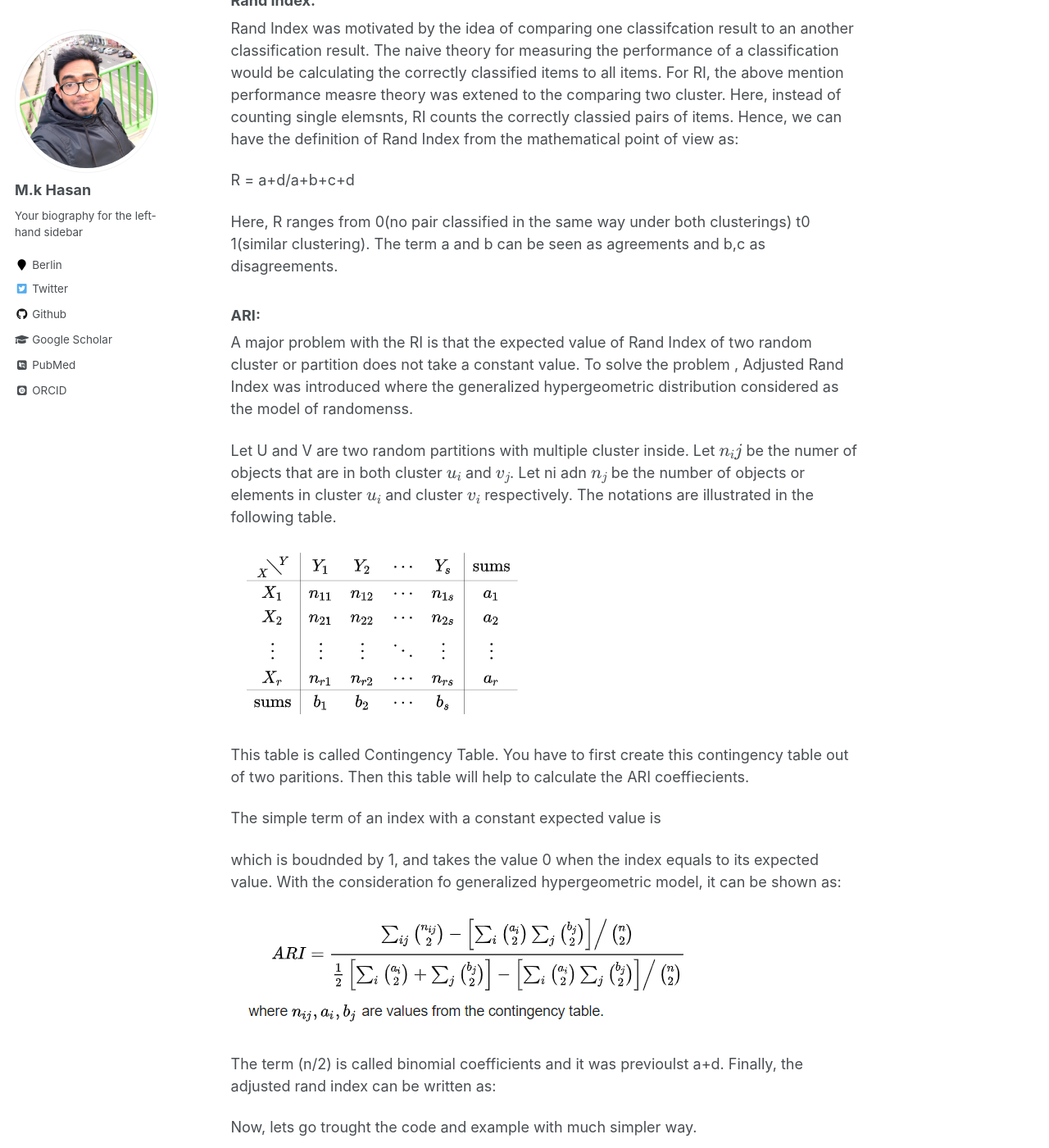
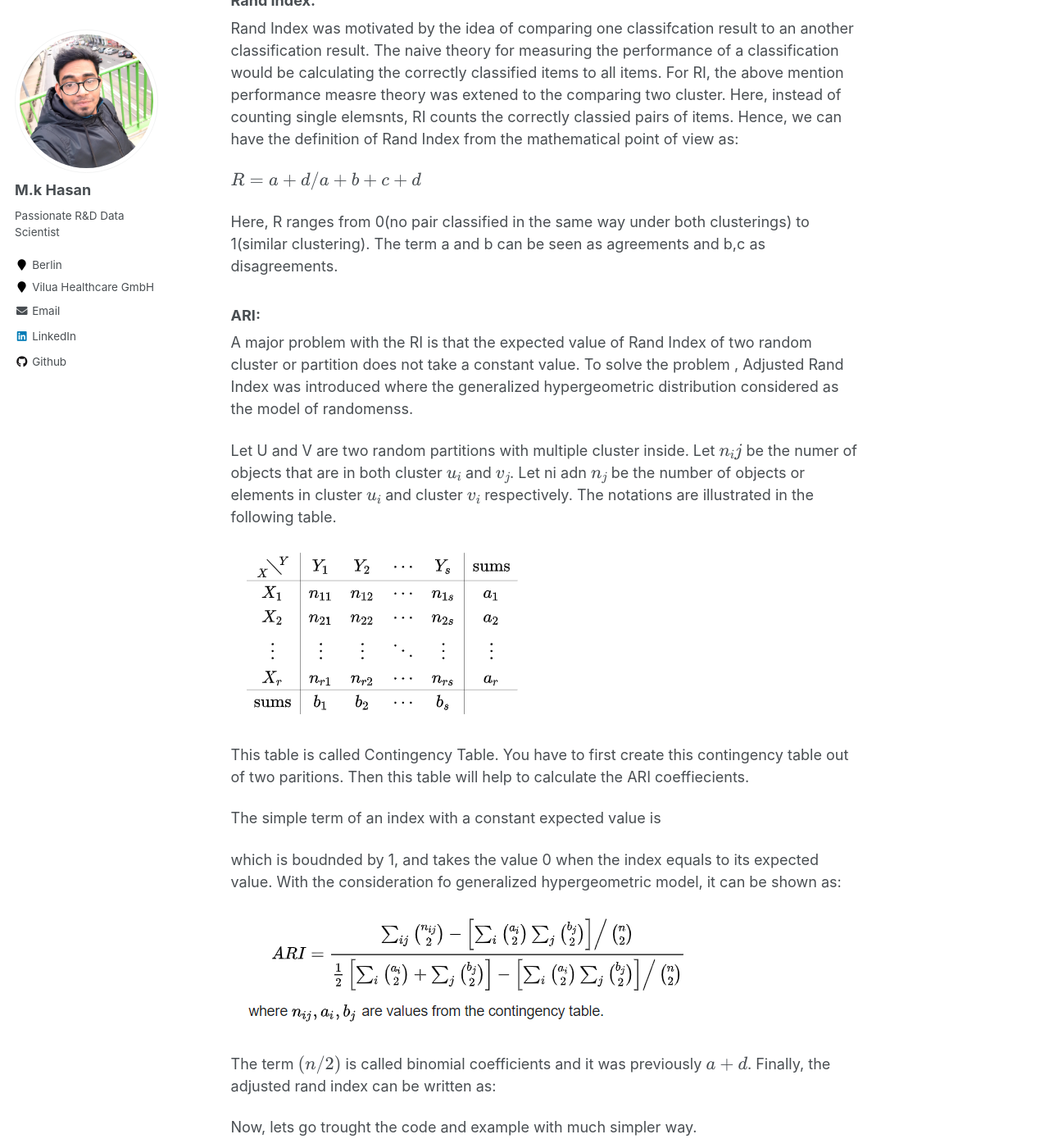
Before and after one commit to mk-hasan/mk-hasan.github.io, a Jekyll site: the page built from _posts/2020-07-7-AdjustedRandIndex.md, in a window 1280 px wide and 1400 px high, scrolled down 944 px. Shown: the whole window at 82% size. Built offline with Jekyll 4.4.1, drawn with Linux system fonts in a browser that asks for light colours; some web fonts are replaced; formulas are drawn with MathJax 3.

Commit message:
menu changes

```diff
--- a/_config.yml
+++ b/_config.yml
@@ -82,12 +82,12 @@ analytics:
 author:
   name             : "M.k Hasan"
   avatar           : "pp.jpg"
-  bio              : "Your biography for the left-hand sidebar"
+  bio              : "Passionate R&D Data Scientist"
   location         : "Berlin"
-  employer         :
-  pubmed           : "https://www.ncbi.nlm.nih.gov/pubmed/?term=john+snow"
-  googlescholar    : "http://yourfullgooglescholarurl.com"
-  email            :
+  employer         : "Vilua Healthcare GmbH"
+  pubmed           :
+  googlescholar    :
+  email            : "hasan.alive@gmail.com"
   researchgate     :  # example: "https://www.researchgate.net/profile/yourprofile"
   uri              :
   bitbucket        :
@@ -102,14 +102,14 @@ author:
   instagram        :
   impactstory      : #"https://profiles.impactstory.org/u/xxxx-xxxx-xxxx-xxxx"
   lastfm           :
-  linkedin         :
-  orcid            : "http://orcid.org/yourorcidurl"
+  linkedin         : "https://www.linkedin.com/in/md-kamrul-hasan-824a06a4/"
+  orcid            :
   pinterest        :
   soundcloud       :
   stackoverflow    : # http://stackoverflow.com/users/123456/username
   steam            :
   tumblr           :
-  twitter          : "replacethistwitterhandle"
+  twitter          :
   vine             :
   weibo            :
   xing             :
--- a/_posts/2020-07-7-AdjustedRandIndex.md
+++ b/_posts/2020-07-7-AdjustedRandIndex.md
@@ -32,9 +32,9 @@ tags:
 ### Rand Index:
  Rand Index was motivated by the idea of comparing one classifcation result to an another classification result. The naive theory for  measuring the performance of a classification would be calculating the correctly classified items to all items. For RI, the above mention performance measre theory was extened to the comparing two cluster. Here, instead of counting single elemsnts, RI counts the correctly classied pairs of items. Hence, we can have the definition of Rand Index from the mathematical point of view as:
 
- R = a+d/a+b+c+d
+ $R = a+d/a+b+c+d$
 
-Here, R ranges from 0(no pair classified in the same way under both clusterings) t0 1(similar clustering). The term a and b can be seen as agreements and b,c as disagreements.
+Here, R ranges from 0(no pair classified in the same way under both clusterings) to 1(similar clustering). The term a and b can be seen as agreements and b,c as disagreements.
 
 ### ARI:
  A major problem with the RI is that the expected value of Rand Index of two random cluster or partition does not take a constant value. To solve the problem , Adjusted Rand Index was introduced where the generalized hypergeometric distribution considered as the model of randomenss.
@@ -53,7 +53,7 @@ With the consideration fo generalized hypergeometric model, it can be shown as:
 
 ![ARi Equation](/images/ari-eq.PNG "Adjusted Rand Index Equation")
 
-The term (n/2) is called binomial coefficients and it was previoulst a+d. Finally, the adjusted rand index can be written as:
+The term $(n/2)$ is called binomial coefficients and it was previously $a+d$. Finally, the adjusted rand index can be written as:
 
 
 
```
